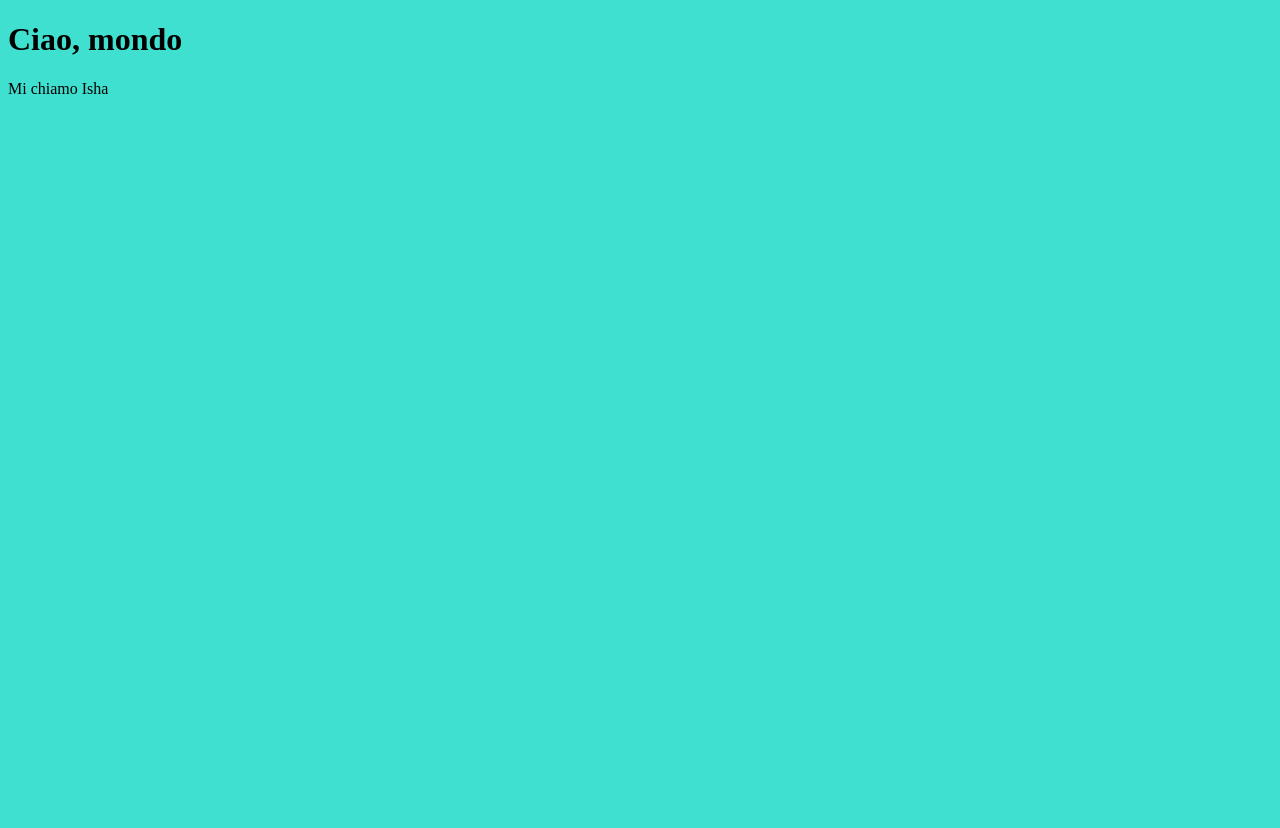
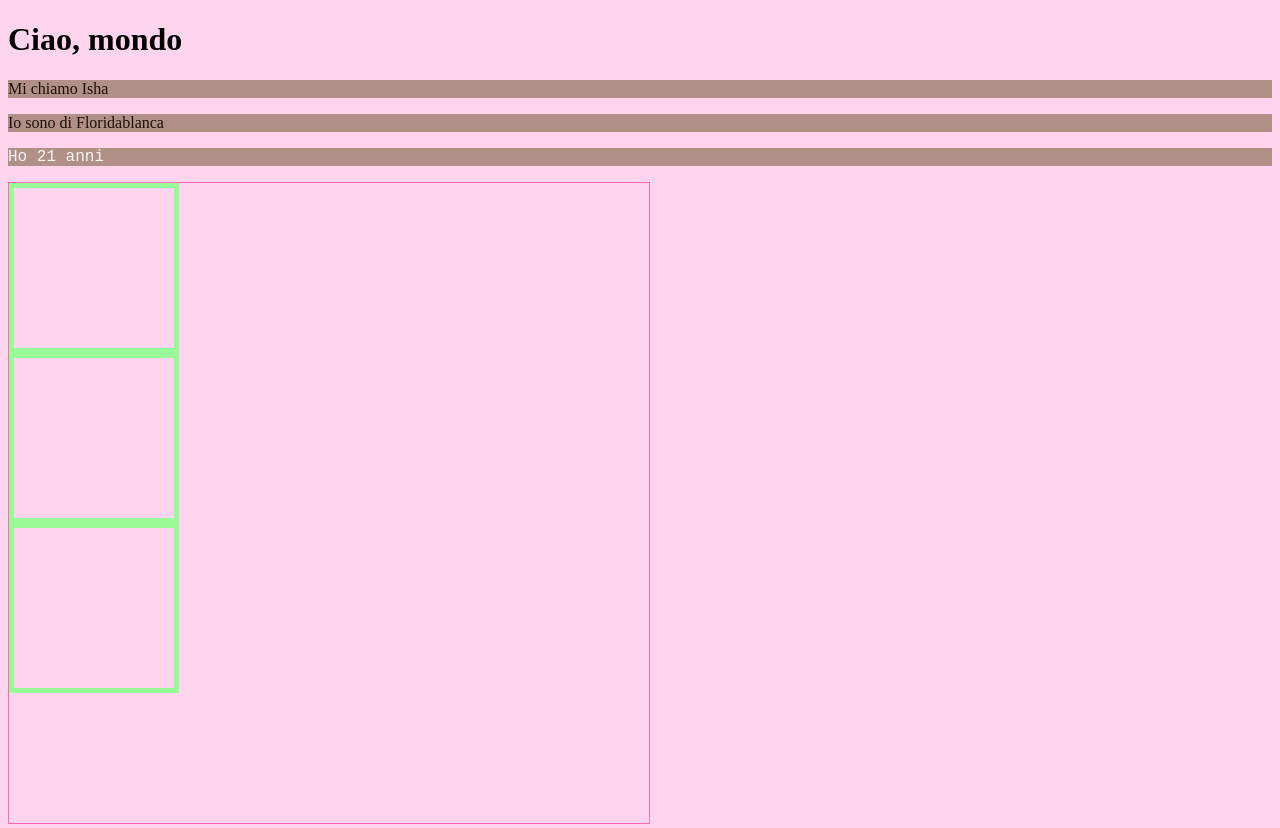
Before and after one commit to soysurreal/Taller-Multimedia, a plain HTML site: page index.html in a window 1280 px wide. Shown: the top 828 px of the page. Before the commit the page ends 800 px from the top, so only its background shows below. Drawn offline with Linux system fonts and the light colour scheme.

Commit message:
Divisiones

```diff
--- a/estilo.css
+++ b/estilo.css
@@ -1,3 +1,32 @@
 body {
-background-color: turquoise;
+background-color: rgb(255, 213, 237);
 }
+
+.parrafo {
+    color:rgb(29, 15, 5);
+    background-color: rgb(177, 144, 135);
+}
+
+#parrafoUnico {
+   color:whitesmoke;
+   font-family: 'Courier New', Courier, monospace;
+}
+
+#contenedor1 {
+width: 50vw;
+height: 80vh;
+border: 1px solid hotpink;
+}
+
+#contenedor2 {
+width: 50vw;
+height: 80vh;
+border: 1px solid hotpink;
+margin: 50px
+}
+
+.figura {
+    width: 25%;
+    height: 25%;
+    border: 5px solid palegreen;
+}
--- a/index.html
+++ b/index.html
@@ -7,7 +7,24 @@
 
 <body>
 <h1> Ciao, mondo </h1>
-<p> Mi chiamo Isha </p>
+<p class="parrafo"> Mi chiamo Isha </p>
+<p class="parrafo"> Io sono di Floridablanca </p>
+<p class="parrafo" id="parrafoUnico"> Ho 21 anni </p>
+
+<div id="contenedor1">
+
+<div class="figura"> </div>
+<div class="figura"> </div>
+<div class="figura"> </div>
+
+</div>
+
+
+<div id="contenedor2"> </div>
+
 </body>
 
+
+
+
 </html>
```
